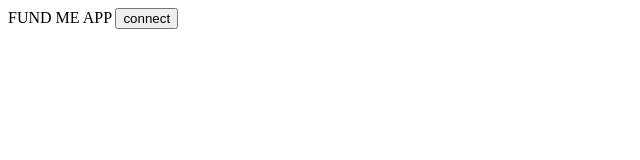
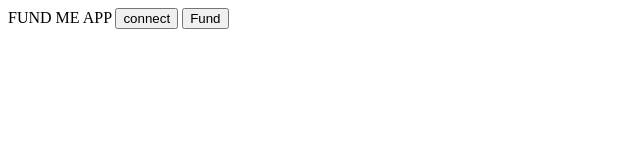
Before and after one commit to olaoyesalem/hardhat-FundMe, a website: page html-fund-me/index.html in a window 1280 px wide. Shown: the whole page, without its empty margins (0-640 px from the left). Drawn offline with Linux system fonts and the light colour scheme.

Commit message:
updated Front-End

```diff
--- a/html-fund-me/index.html
+++ b/html-fund-me/index.html
@@ -14,6 +14,7 @@
 
     </script>
     <button id="connectButton" onclick="connect()">connect</button>
+    <button id = "fundButton" onclick="fund(5)"> Fund </button>
 </body>
 
 </html>
```
Also changed, not shown: html-fund-me/index.js (+6 -1 lines), 2 other files.
